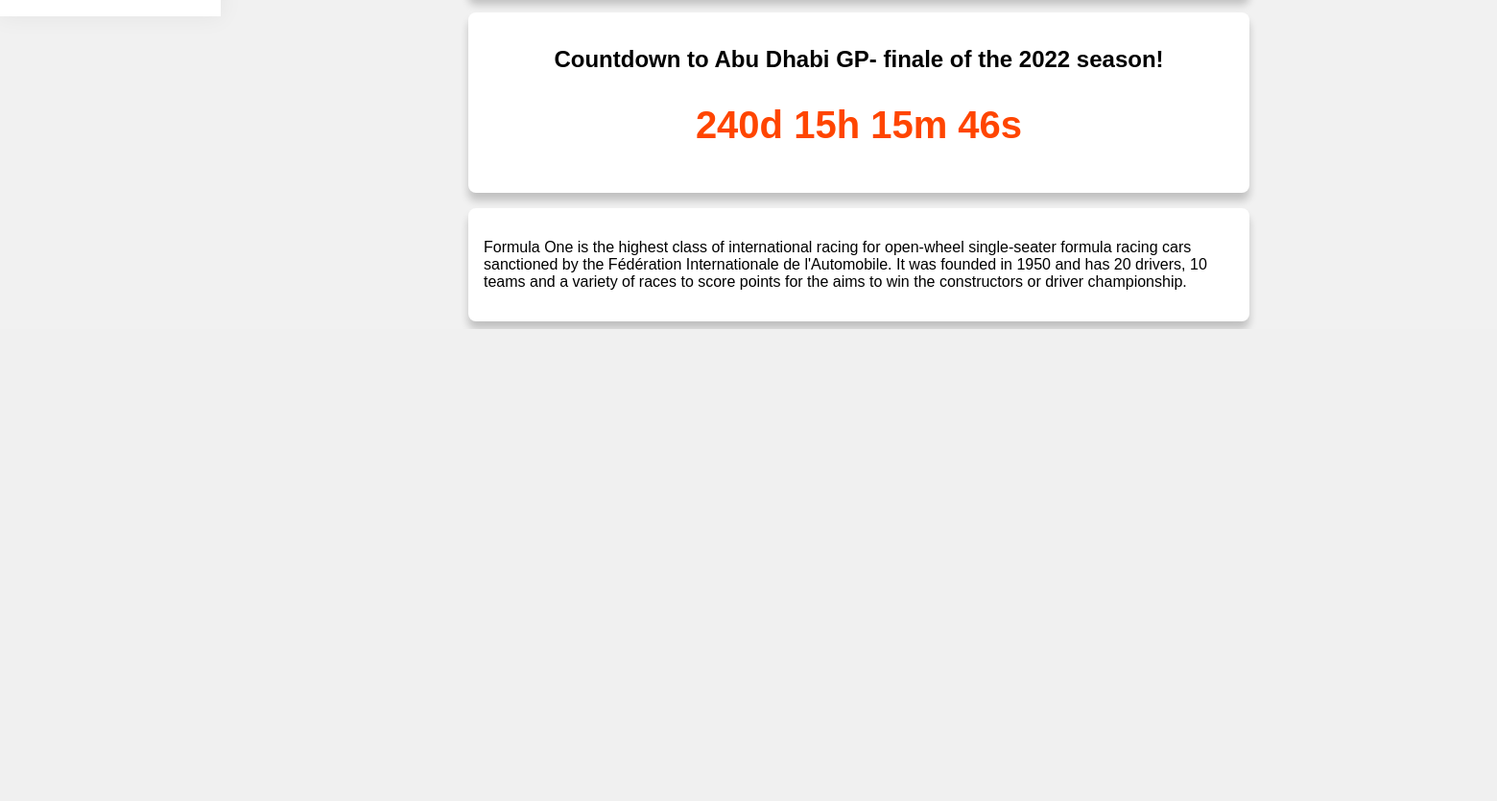
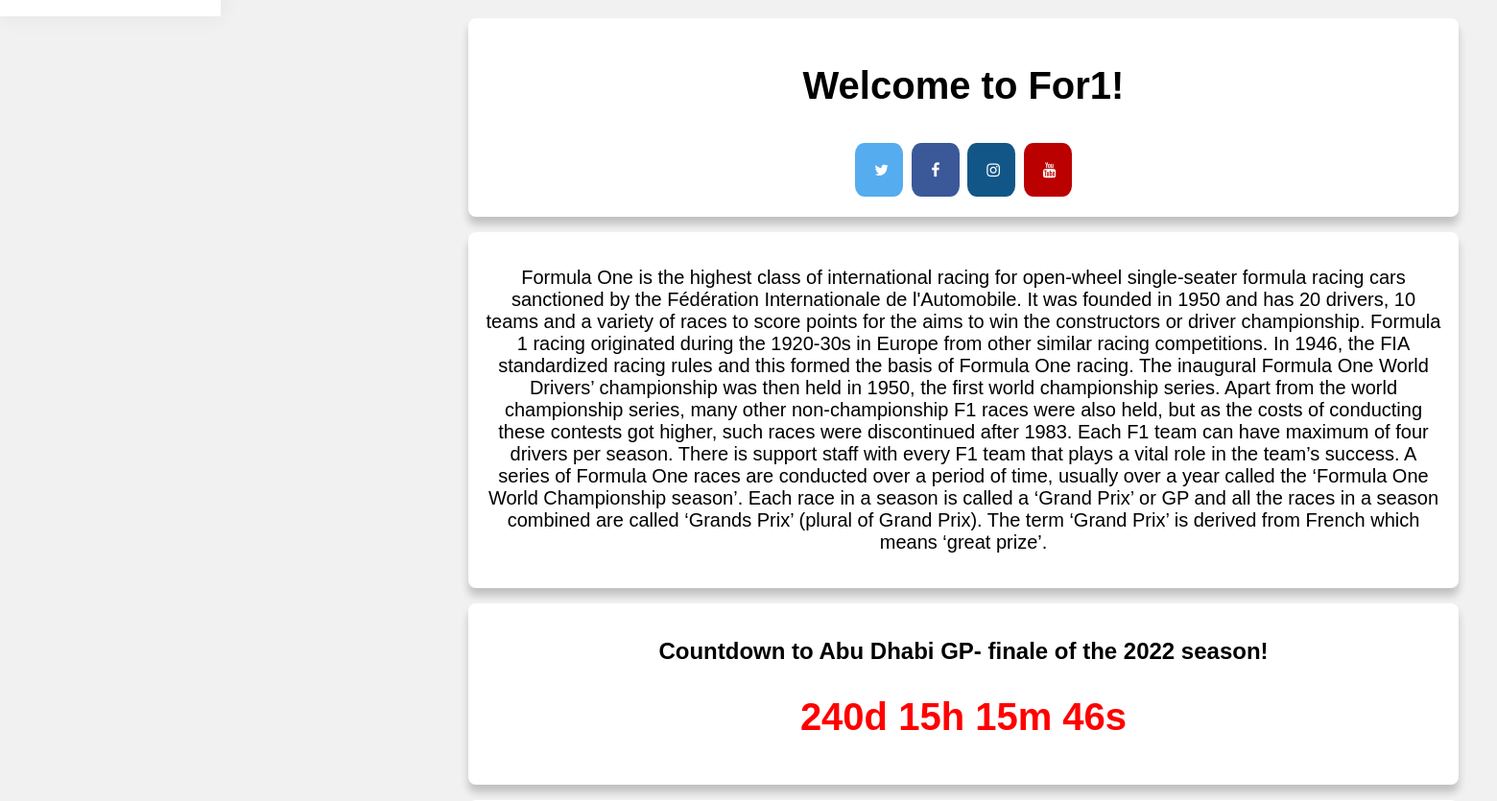
Before and after one commit to farz-1/WAD, a Django app: template templates/for1/home/home.html in a window 1560 px wide. Shown: the part 783-1618 px from the top of the page at 96% size. Before the commit the page ends 1126 px from the top, so only its background shows below. Run offline with Django 3.2, Linux system fonts and the light colour scheme; the template is opened without the code that fills it, so the values that code supplies are empty.

Commit message:
home page glow up!!

```diff
--- a/static/css/home/home.css
+++ b/static/css/home/home.css
@@ -77,3 +77,37 @@ img {
   object-fit: cover;
   border-radius: 8px;
 }
+
+.fa {
+  padding: 20px;
+  font-size: 30px;
+  width: 50px;
+  text-align: center;
+  text-decoration: none;
+  margin: 5px 2px;
+    border-radius: 20%;
+}
+
+.fa:hover {
+    opacity: 0.7;
+}
+
+.fa-twitter {
+  background: #55ACEE;
+  color: white;
+}
+
+.fa-facebook {
+  background: #3B5998;
+  color: white;
+}
+
+.fa-instagram {
+  background: #125688;
+  color: white;
+}
+
+.fa-youtube {
+  background: #bb0000;
+  color: white;
+}
--- a/templates/for1/home/home.html
+++ b/templates/for1/home/home.html
@@ -4,6 +4,7 @@
     <title>For1</title>
     {% load static %}
     <link rel="stylesheet" type="text/css" href="{% static 'css/home/home.css' %}">
+    <link rel="stylesheet" href="https://cdnjs.cloudflare.com/ajax/libs/font-awesome/4.7.0/css/font-awesome.min.css">
     <script>
     var countDownDate = new Date("Nov 20, 2022 13:00:25").getTime();
     var x = setInterval(function () {
@@ -33,24 +34,33 @@
 
     <div class="flex">
         <div class="flex-fill card m-2">
-            <h1 style="text-align: center">Welcome to For1</h1>
+            <h1 style="text-align: center">Welcome to For1!</h1>
+            <center><a href="https://twitter.com/F1?ref_src=twsrc%5Egoogle%7Ctwcamp%5Eserp%7Ctwgr%5Eauthor" class="fa fa-twitter"></a>
+            <a href="https://www.facebook.com/Formula1/" class="fa fa-facebook"></a>
+            <a href="https://www.instagram.com/f1/?hl=en" class="fa fa-instagram"></a>
+            <a href="https://www.youtube.com/channel/UCB_qr75-ydFVKSF9Dmo6izg" class="fa fa-youtube"></a></center>
         </div>
+    </div>
+
+    <div class="card me-2">
+        <center><p style="font-size: 20px">
+            Formula One is the highest class of international racing for open-wheel
+            single-seater formula racing cars sanctioned by the Fédération Internationale de l'Automobile.
+            It was founded in 1950 and has 20 drivers, 10 teams and a variety of races to score points for the
+            aims to win the constructors or driver championship. Formula 1 racing originated during the 1920-30s in Europe from other similar racing competitions. In 1946, the FIA standardized racing rules and this formed the basis of Formula One racing. The inaugural Formula One World Drivers’ championship was then held in 1950, the first world championship series. Apart from the world championship series, many other non-championship F1 races were also held, but as the costs of conducting these contests got higher, such races were discontinued after 1983. Each F1 team can have maximum of four drivers per season. There is support staff with every F1 team that plays a vital role in the team’s success. A series of Formula One races are conducted over a period of time, usually over a year called the ‘Formula One World Championship season’. Each race in a season is called a ‘Grand Prix’ or GP and all the races in a season combined are called ‘Grands Prix’ (plural of Grand Prix). The term ‘Grand Prix’ is derived from French which means ‘great prize’.
+
+            </p></center>
     </div>
 
     <div class="flex">
         <div class="flex-fill card me-2">
             <h2 style="text-align: center">Countdown to Abu Dhabi GP- finale of the 2022 season! </h2>
-            <h1 style="color:orangered; height:45px; text-align: center" id="countdown">Loading...</h1>
+            <h1 style="color:red; height:45px; text-align: center" id="countdown">Loading...</h1>
         </div>
     </div>
 
     <div class="card me-2">
-        <p style="font-size: 16px">
-            Formula One is the highest class of international racing for open-wheel
-            single-seater formula racing cars sanctioned by the Fédération Internationale de l'Automobile.
-            It was founded in 1950 and has 20 drivers, 10 teams and a variety of races to score points for the
-            aims to win the constructors or driver championship.
-        </p>
+    <center><iframe width="1000" height="600" style="border:2px solid red;" src="https://www.youtube.com/embed/wtJPe1ksS6E" title="YouTube video player" frameborder="0" allow="accelerometer; autoplay; clipboard-write; encrypted-media; gyroscope; picture-in-picture" allowfullscreen></iframe></center>
     </div>
 
 {% endblock %}
```
Also changed, not shown: media/media/profile_images/test_profile.jfif (added).
